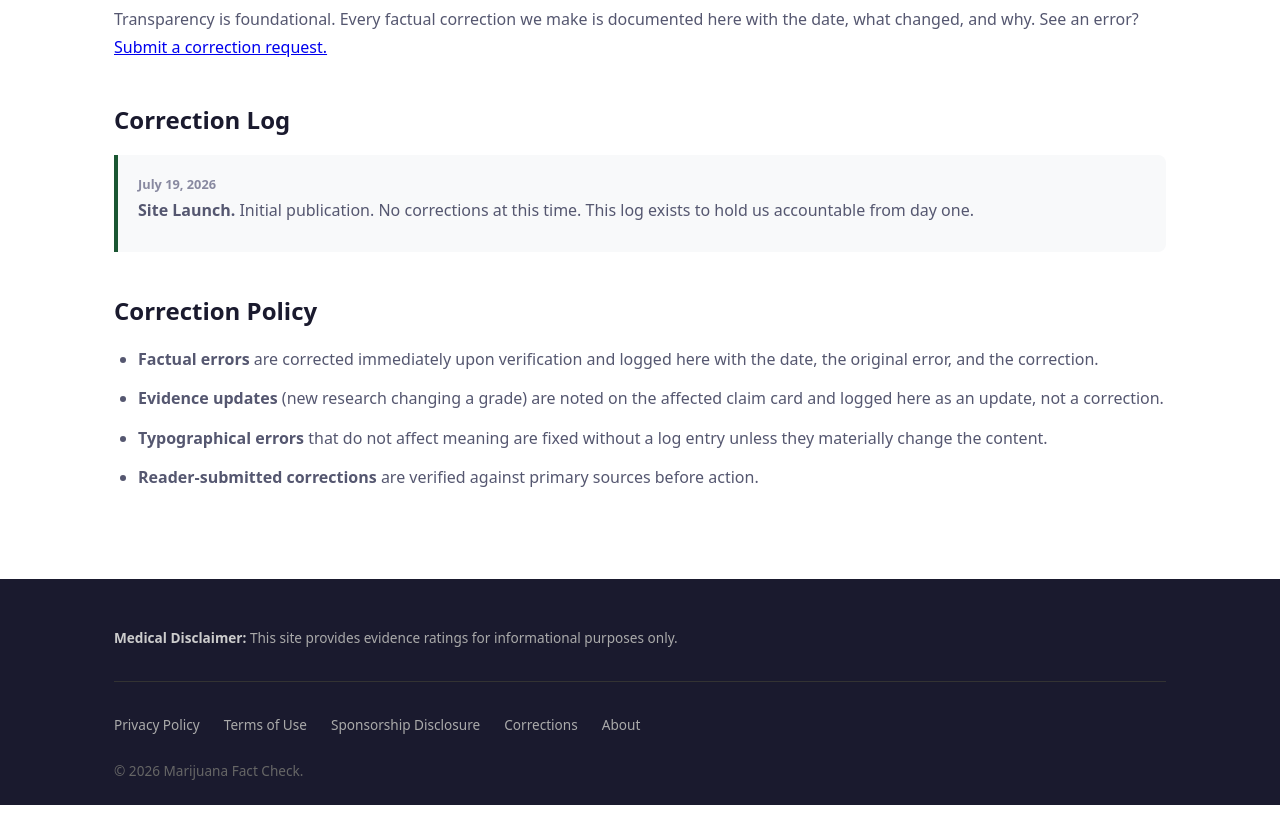
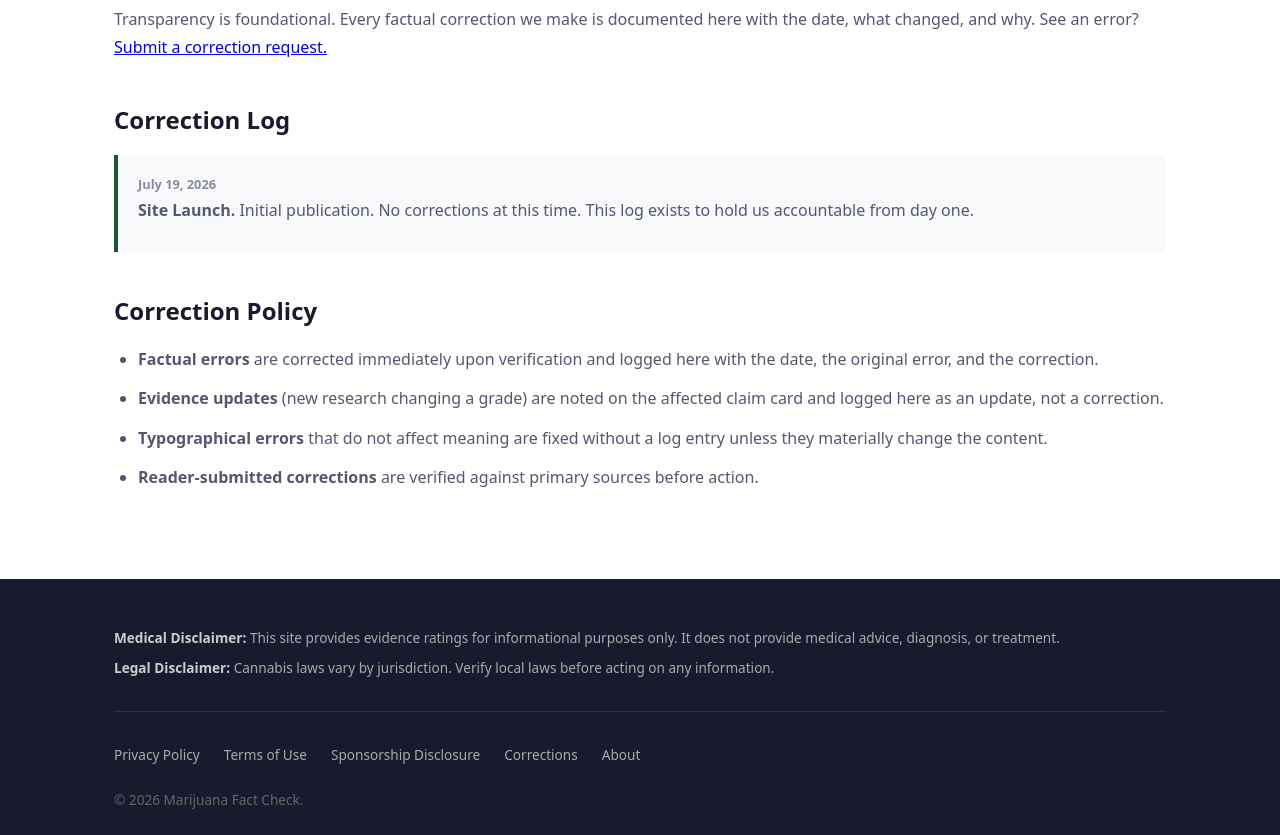
Before and after one commit to hoyack/marijuanafactcheck-com, a plain HTML site: page src/corrections.html in a window 1280 px wide. Shown: the part 187-1022 px from the top of the page. Before the commit the page ends 992 px from the top, so only its background shows below. Drawn offline with Linux system fonts and the light colour scheme.

Commit message:
fix: add missing Legal Disclaimer footers to privacy/terms/disclosure/corrections pages

```diff
--- a/src/corrections.html
+++ b/src/corrections.html
@@ -62,7 +62,8 @@
   <footer class="site-footer" role="contentinfo">
     <div class="container">
       <div class="footer-disclaimer">
-        <p><strong>Medical Disclaimer:</strong> This site provides evidence ratings for informational purposes only.</p>
+        <p><strong>Medical Disclaimer:</strong> This site provides evidence ratings for informational purposes only. It does not provide medical advice, diagnosis, or treatment.</p>
+        <p><strong>Legal Disclaimer:</strong> Cannabis laws vary by jurisdiction. Verify local laws before acting on any information.</p>
       </div>
       <div class="footer-links">
         <a href="/privacy.html">Privacy Policy</a>
```
Also changed, not shown: src/disclosure.html (+2 -1 lines), src/privacy.html (+2 -1 lines), src/terms.html (+2 -1 lines).
